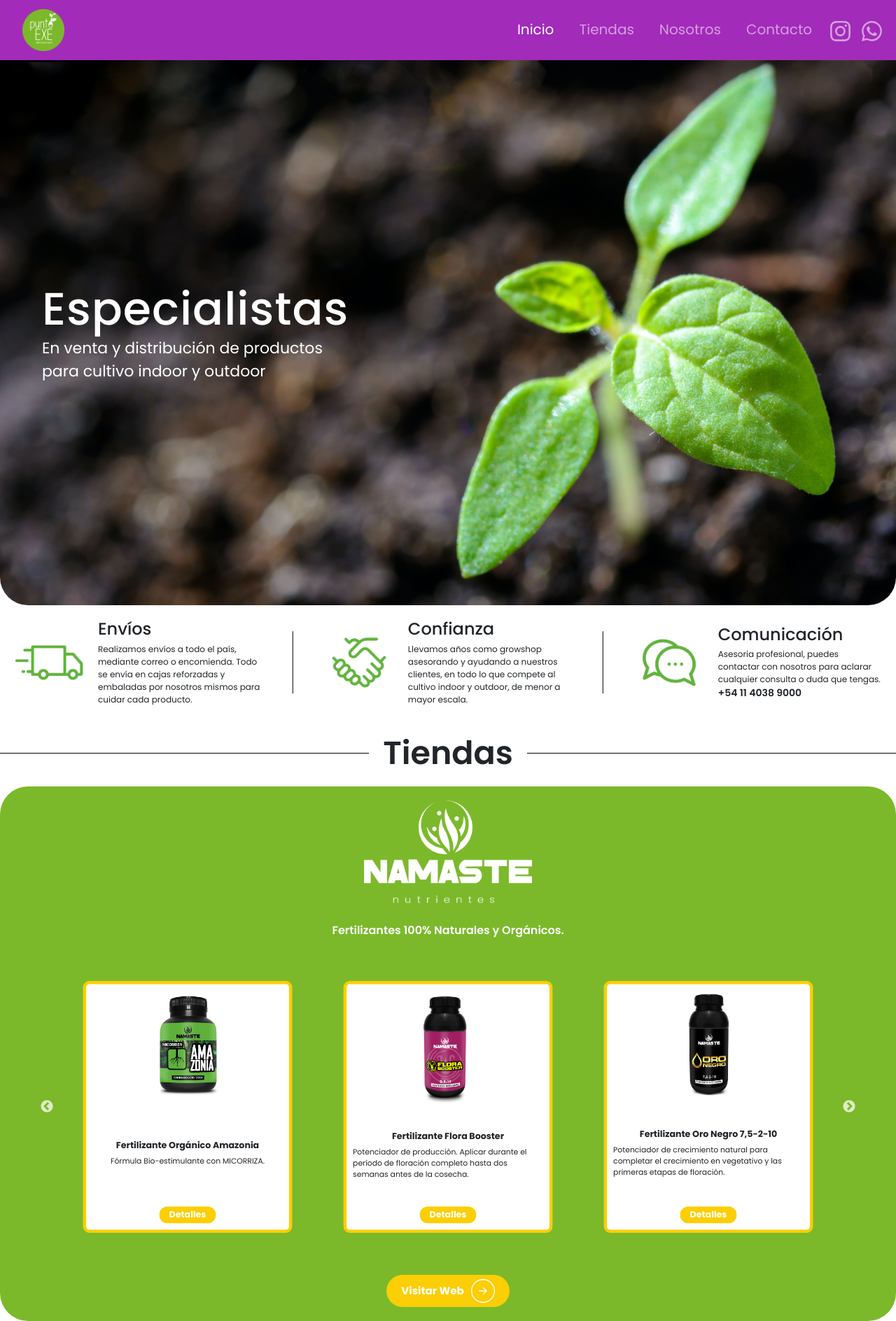
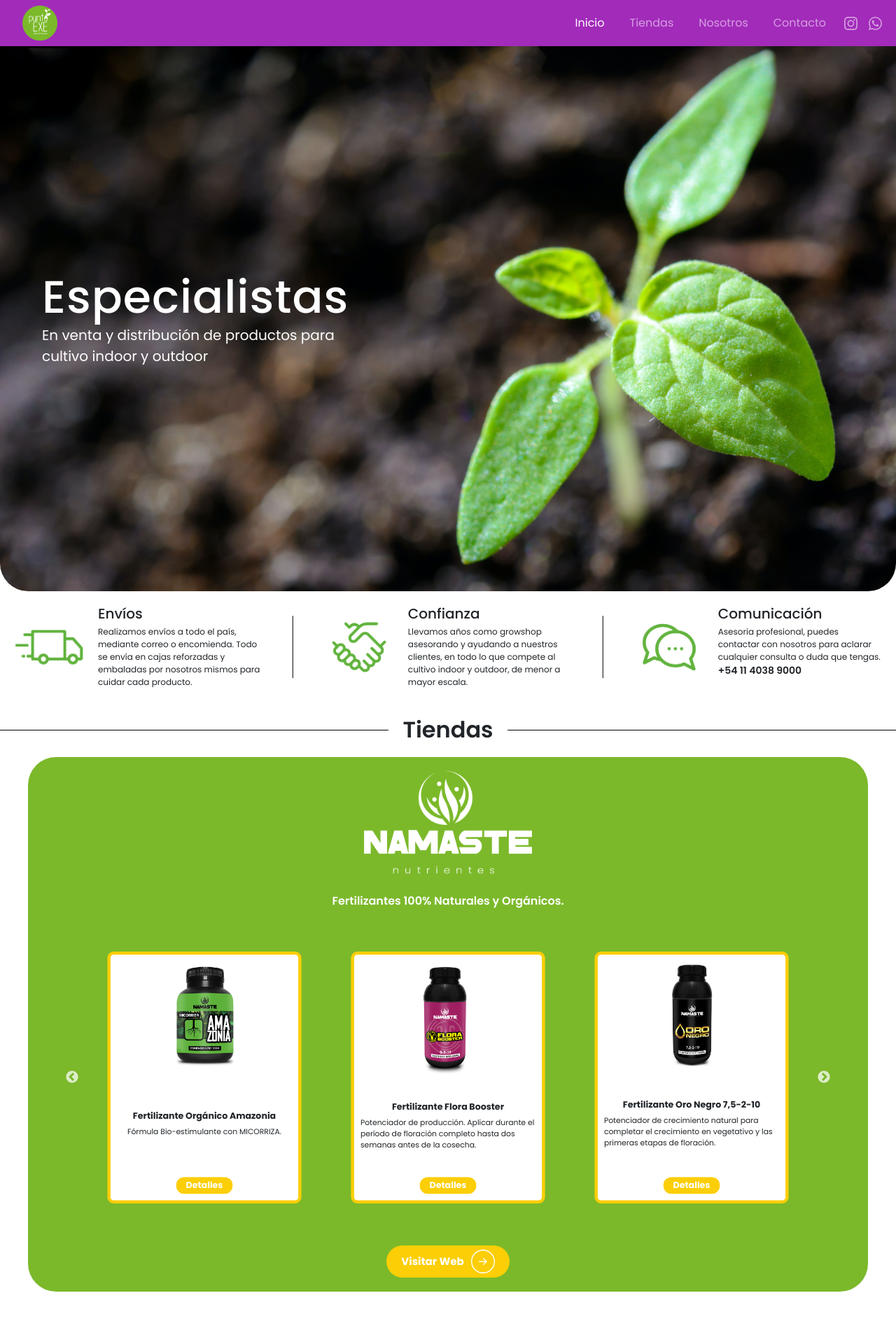
Before and after one commit to Jeyther/punto-exe, a website: page index.html in a window 1280 px wide. Shown: the top 1888 px of the page at 70% size. Drawn offline with nearby package versions, Linux system fonts and the light colour scheme; some packages are replaced by stand-ins of ours; a script that the page names is missing.

Commit message:
detalles menores

```diff
--- a/index.html
+++ b/index.html
@@ -87,7 +87,7 @@
 
         <!-- Div para encerrar la imagen -->
         <div class="main__fondo">
-            <img src="img/main/fondo.jpg" alt="fondo" class="main__fondo__img">
+            <img src="img/MAIN/fondo.jpg" alt="fondo" class="main__fondo__img">
         </div>
 
     </main>
@@ -487,9 +487,11 @@
                     growing
                     indoor y
                     outdoor</p>
-                <p class="bi bi-geo-alt-fill"><svg xmlns="http://www.w3.org/2000/svg" width="16" height="16" fill="currentColor" class="bi bi-geo-alt-fill" viewBox="0 0 16 16">
-                    <path d="M8 16s6-5.686 6-10A6 6 0 0 0 2 6c0 4.314 6 10 6 10zm0-7a3 3 0 1 1 0-6 3 3 0 0 1 0 6z"/>
-                  </svg>Buenos Aires, Argentina.</p>
+                <p class="bi bi-geo-alt-fill"><svg xmlns="http://www.w3.org/2000/svg" width="16" height="16"
+                        fill="currentColor" class="bi bi-geo-alt-fill" viewBox="0 0 16 16">
+                        <path
+                            d="M8 16s6-5.686 6-10A6 6 0 0 0 2 6c0 4.314 6 10 6 10zm0-7a3 3 0 1 1 0-6 3 3 0 0 1 0 6z" />
+                    </svg>Buenos Aires, Argentina.</p>
 
             </div>
 
--- a/scss/_footer.scss
+++ b/scss/_footer.scss
@@ -2,14 +2,13 @@
 
 
     width: 1280px;
-    height: 340px;
 
     &__mosaico {
 
-        background-image: url('/img/FOOTER/mosaico.png');
+        background-image: url('../img/FOOTER/mosaico.png');
 
         width: 1280px;
-        height: 200px;
+        height: 140px;
 
     }
 
--- a/scss/_head.scss
+++ b/scss/_head.scss
@@ -1,9 +1,6 @@
-.header__logo {
 
-    width: 80px;
-    padding-left: 20px;
 
-}
+
 
 .nav {
 
@@ -11,10 +8,24 @@
     &bar {
 
         max-width: 1280px;
-        margin: auto;
+        margin: 0 auto;
 
         background-color: var(--color_terciario);
         // border-radius: 0 0 15px 15px;
+
+        &-brand{
+
+            margin: 0px;
+            padding: 0px;
+
+            .header__logo {
+
+                width: 70px;
+                padding-left: 20px;
+
+            }
+
+        }
 
     }
 
@@ -22,19 +33,19 @@
 
         margin: 0 10px;
         position: relative;
-        font-size: 20px;
+        font-size: 16px;
 
     }
 
     &-instagram {
 
-        width: 45px;
+        width: 35px;
 
     }
 
     &-whatsapp {
 
-        width: 45px;
+        width: 35px;
 
     }
 
--- a/scss/_main.scss
+++ b/scss/_main.scss
@@ -10,7 +10,7 @@
     width: 1280px;
     height: 780px;
 
-    margin-top: 85px;
+    margin-top: 65px;
 
     &__texto {
 
@@ -30,7 +30,7 @@
 
         &__subtitulo{
 
-            font-size: 22px;
+            font-size: 20px;
 
         }
 
--- a/scss/_seccion-2.scss
+++ b/scss/_seccion-2.scss
@@ -2,6 +2,7 @@
 
     display: flex;
     flex-direction: column;
+    align-items: center;
     gap: 20px;
 
     width: 100%;
@@ -12,6 +13,7 @@
 
         display: flex;
         justify-content: center;
+        width: 100%;
 
         gap: 20px;
 
@@ -27,7 +29,7 @@
 
         &__texto {
 
-            font-size: 46px;
+            // font-size: 46px;
             font-weight: 600;
 
         }
@@ -42,6 +44,8 @@
         gap: 20px;
 
         padding: 20px;
+
+        width: 1200px;
 
         background-color: var(--color_primario);
         border-radius: 40px;
--- a/scss/_seccion-3.scss
+++ b/scss/_seccion-3.scss
@@ -2,6 +2,7 @@
 
     display: flex;
     flex-direction: column;
+    align-items: center;
     gap: 20px;
 
     width: 1280px;
@@ -13,6 +14,8 @@
 
         display: flex;
         justify-content: center;
+
+        width: 100%;
 
         gap: 20px;
 
@@ -28,7 +31,7 @@
 
         &__texto {
 
-            font-size: 46px;
+            // font-size: 46px;
             font-weight: 600;
 
         }
@@ -40,10 +43,13 @@
         display: flex;
         justify-content: space-between;
 
-        background-image: url('/img/NOSOTROS/fondo.jpg');
+        background-image: url('../img/NOSOTROS/fondo.jpg');
         background-size: cover;
         background-position: center 60%;
         background-repeat: no-repeat;
+
+
+        width: 1200px;
         height: 720px;
 
         border-radius: 40px;
--- a/scss/_seccion-4.scss
+++ b/scss/_seccion-4.scss
@@ -28,7 +28,7 @@
 
         &__texto {
 
-            font-size: 46px;
+            // font-size: 46px;
             font-weight: 600;
 
         }
--- a/scss/_submain.scss
+++ b/scss/_submain.scss
@@ -20,10 +20,12 @@
             flex-direction: column;
             gap: 5px;
 
+            height: 100%;
+
 
             &__titulo {
 
-                font-size: 24px;
+                font-size: 20px;
 
             }
 
@@ -31,7 +33,7 @@
 
                 font-size: 12px;
 
-                & span{
+                & span {
 
                     font-size: 14px;
                     font-weight: 600;
@@ -46,8 +48,6 @@
         &__img {
 
             width: 100px;
-            color: blue;
-
         }
 
     }
```
Also changed, not shown: css/stylesheet.css.
